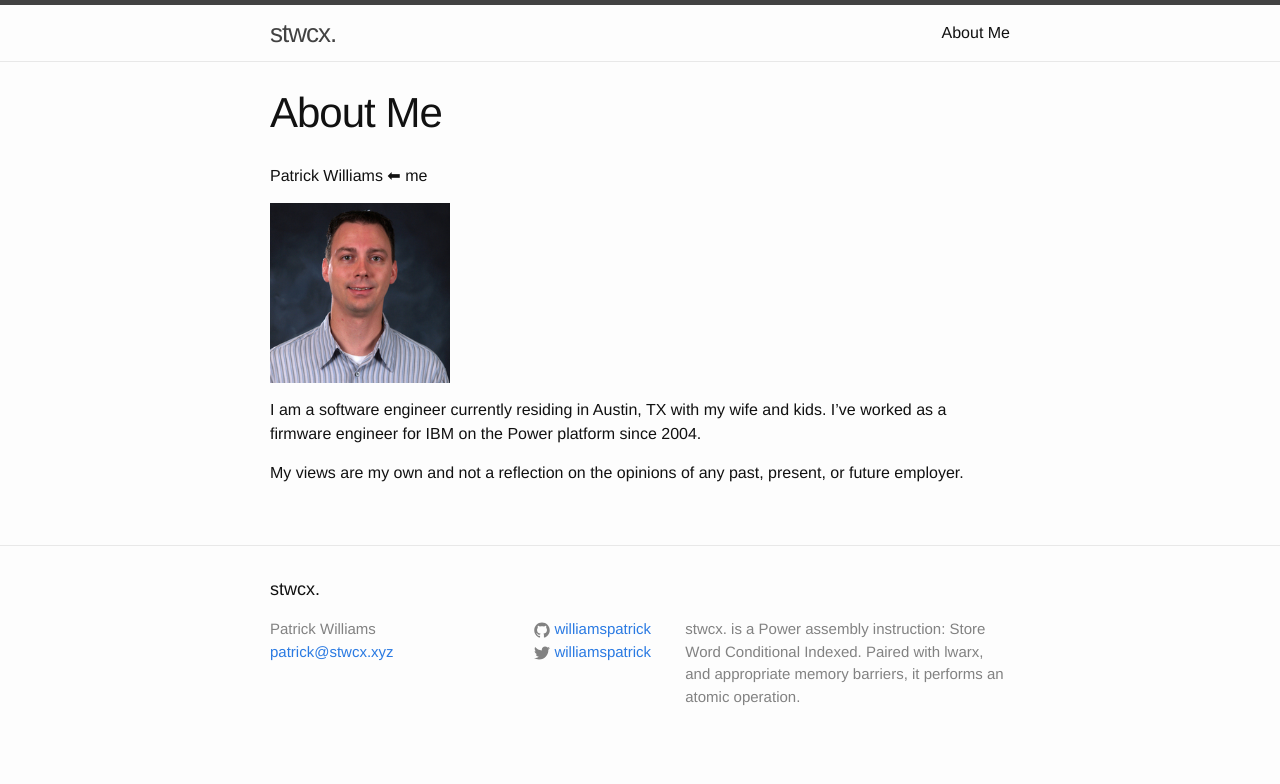
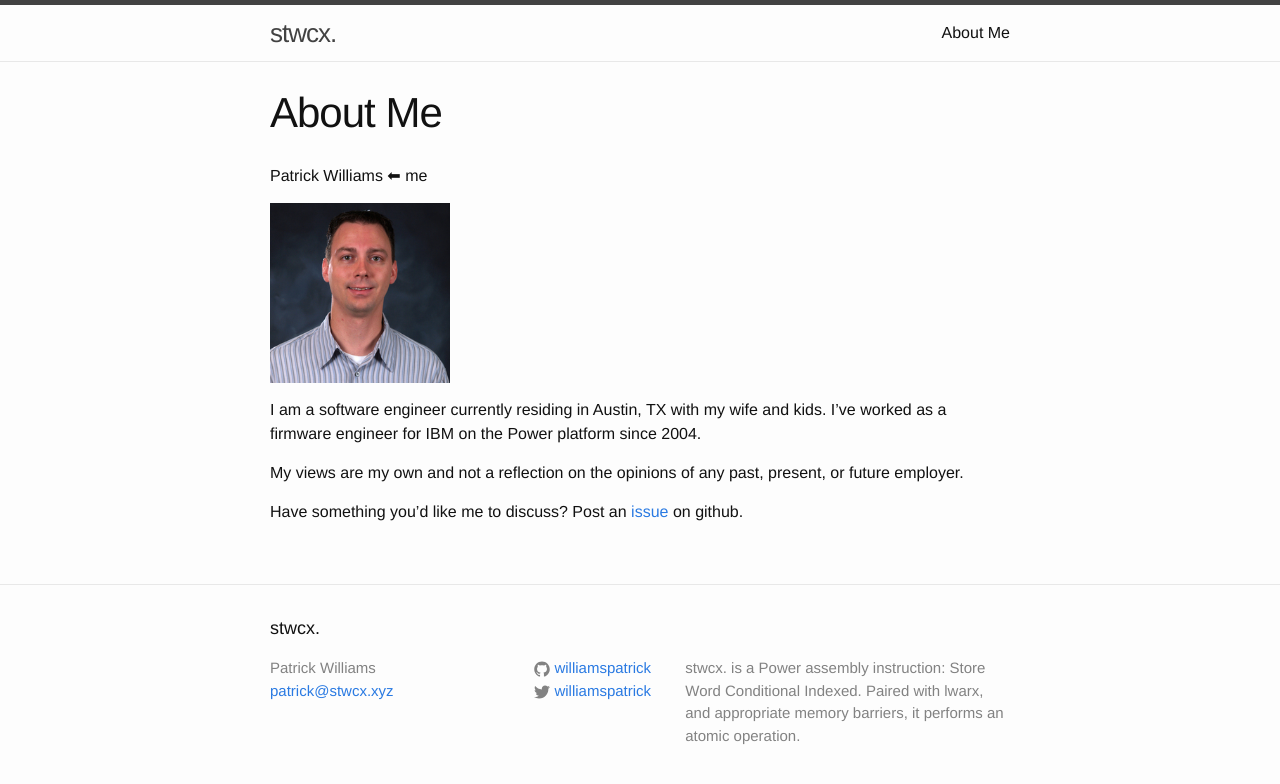
Before and after one commit to williamspatrick/williamspatrick.github.io, a Jekyll site: the page built from about.md, in a window 1280 px wide. Shown: the top 784 px of the page. Built offline with Jekyll 4.4.1, drawn with Linux system fonts in a browser that asks for light colours.

Commit message:
Add github issue URL.

```diff
--- a/about.md
+++ b/about.md
@@ -11,3 +11,5 @@ Patrick Williams &#11013; me
 I am a software engineer currently residing in Austin, TX with my wife and kids.  I've worked as a firmware engineer for IBM on the Power platform since 2004.
 
 My views are my own and not a reflection on the opinions of any past, present, or future employer.
+
+Have something you'd like me to discuss?  Post an [issue](https://github.com/williamspatrick/williamspatrick.github.io/issues) on github.
```
